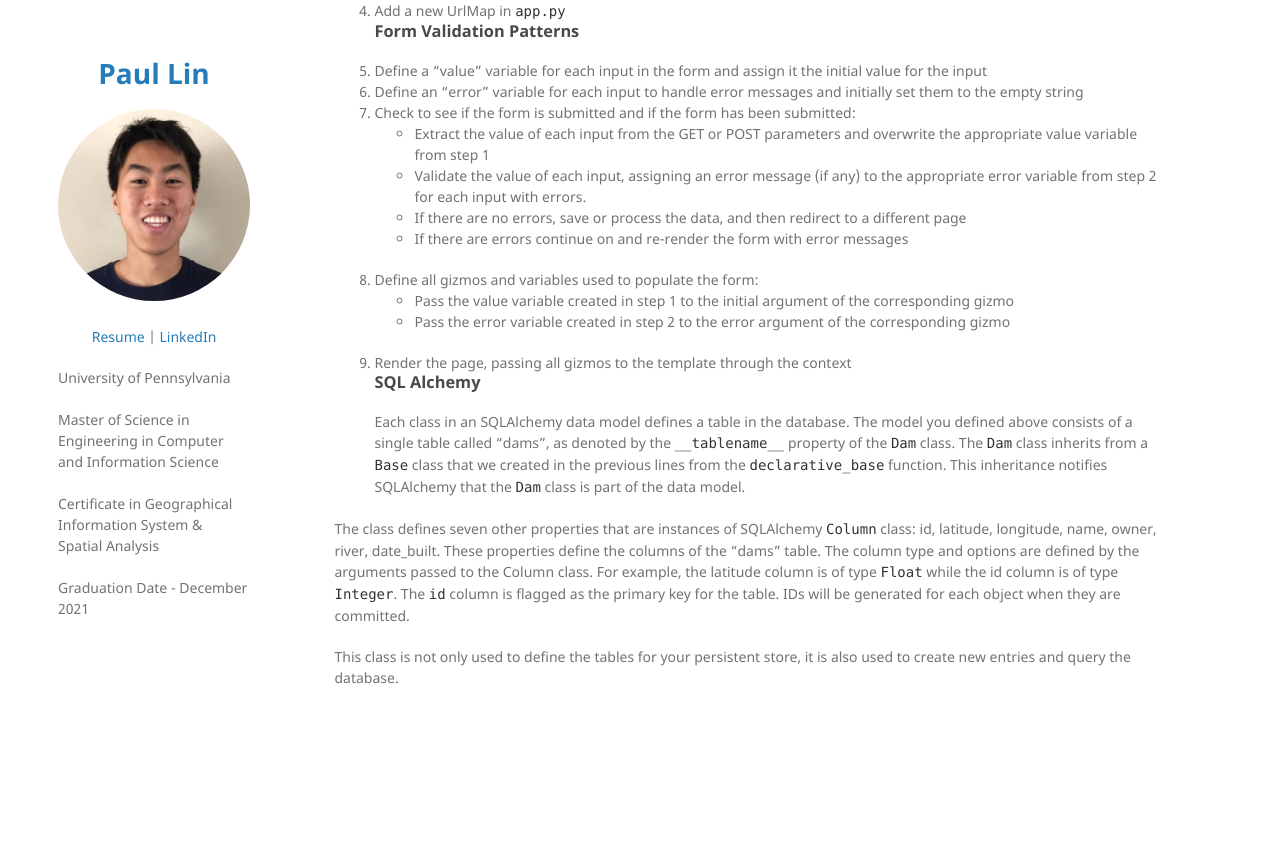
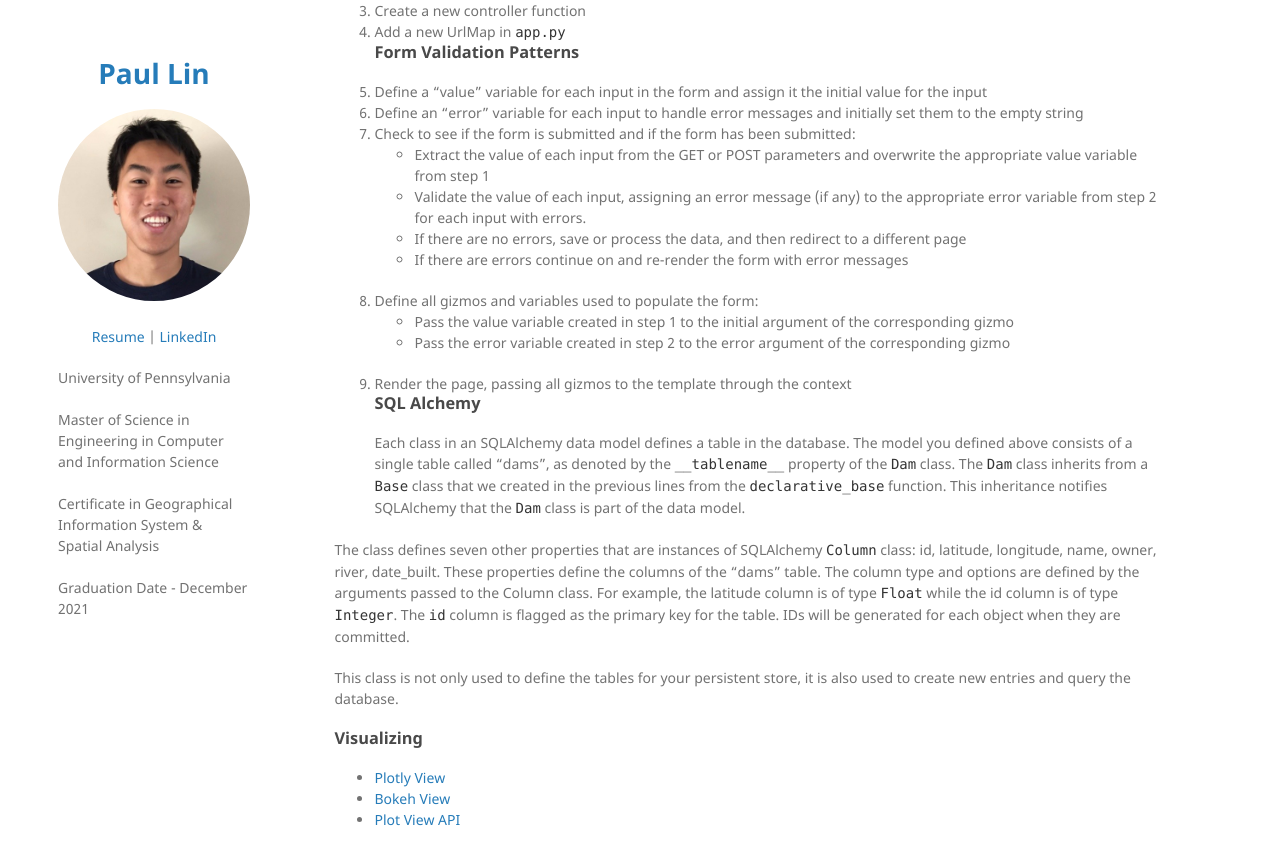
Before and after one commit to paulslin/paulslin.github.io, a Jekyll site: the page built from tethys.md, in a window 1280 px wide and 900 px high, scrolled down 794 px. Shown: the top 865 px of the window. Built offline with Jekyll 4.4.1, drawn with Linux system fonts in a browser that asks for light colours; our own code applies the rules of GitHub Pages for plain Markdown files; before the commit the page ends 1552 px from its top, so only the background shows below that.

Commit message:
Update tethys.md

```diff
--- a/tethys.md
+++ b/tethys.md
@@ -6,6 +6,7 @@
 - <a href="http://docs.tethysplatform.org/en/stable/tethys_sdk/gizmos.html">Gizmo</a>
 - <a href="http://docs.tethysplatform.org/en/stable/tethys_sdk/workspaces.html">Workspace API</a>
 - <a href="http://docs.tethysplatform.org/en/stable/tethys_sdk/tethys_services/persistent_store.html">Persistent Storage API</a>
+- <a href="http://docs.tethysplatform.org/en/stable/tethys_sdk/permissions.html">Permissions API</a>
 
 ## Django Templates
 ---
@@ -40,3 +41,7 @@
 The class defines seven other properties that are instances of SQLAlchemy `Column` class: id, latitude, longitude, name, owner, river, date_built. These properties define the columns of the "dams" table. The column type and options are defined by the arguments passed to the Column class. For example, the latitude column is of type `Float` while the id column is of type `Integer`. The `id` column is flagged as the primary key for the table. IDs will be generated for each object when they are committed.
 
 This class is not only used to define the tables for your persistent store, it is also used to create new entries and query the database.
+### Visualizing
+- <a href="http://docs.tethysplatform.org/en/stable/tethys_sdk/gizmos/plotly_view.html">Plotly View</a>
+- <a href="http://docs.tethysplatform.org/en/stable/tethys_sdk/gizmos/bokeh_view.html">Bokeh View</a>
+- <a href="http://docs.tethysplatform.org/en/stable/tethys_sdk/gizmos/plot_view.html">Plot View API</a>
```
